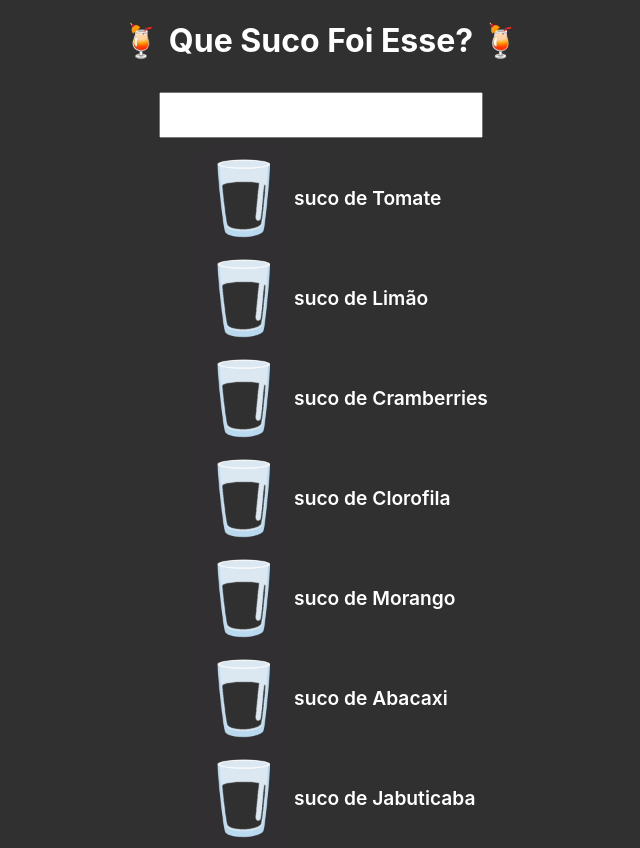
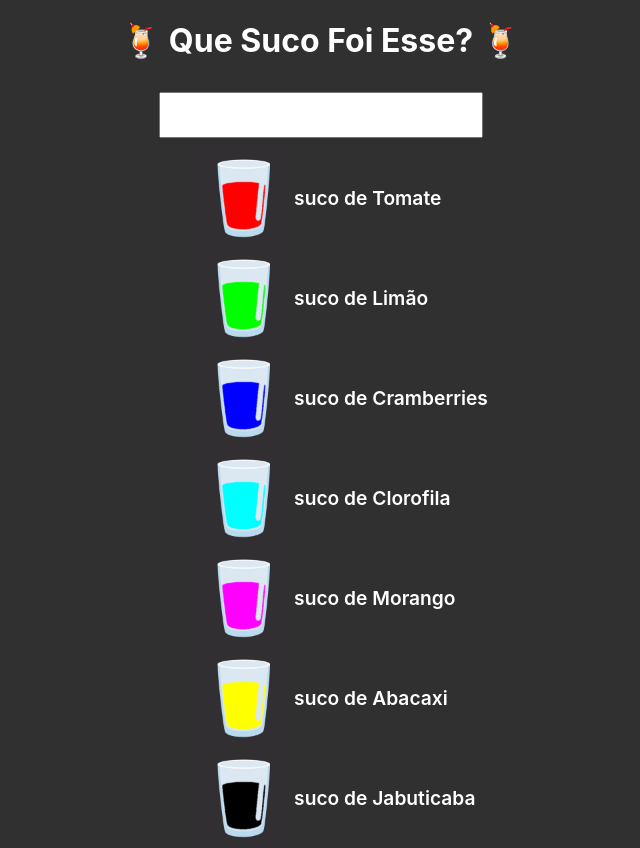
Before and after one commit to ANDREHORMAN1994/juice-switcher, a React (Create React App) app: page / in a window 1280 px wide. Shown: the whole page, without its empty margins (319-959 px from the left). Built offline with nearby package versions, Linux system fonts and the light colour scheme.

Commit message:
:heavy_check_mark: finalizando app

```diff
--- a/src/App.jsx
+++ b/src/App.jsx
@@ -3,21 +3,41 @@ import colors from "./data";
 import copo from './assets/copo.png'
 import "./App.css";
 
-// 1. listar as cores ✅
-// 2. aparecer o suco com a cor ✅
-// 3. Fazer o input
-// 4. Armazenar as informações do Input
-// 5. Atualizar essas informações
-// 6. filtrar as cores
-// 7. adicionar o copo e mudar de cor.
+// 1. Listar as cores ✅
+// 2. Renderizar o copo do suco com a cor ✅
+// 3. Mudar a cor do copo. ✅
+// 4. Criar o input de texto ✅
+// 5. Armazenar as informações do input no estado ✅
+// 6. Atualizar essas informações ✅
+// 7. Filtrar os sucos pelas cores ✅
 
 class App extends React.Component {
+  // constructor() {
+  //   super();
+  //   this.state = {
+  //     colorFilter: '',
+  //   }
+  //   this.handleChange = this.handleChange.bind(this);
+  // }
 
-  handleChange = (event) => {
-    console.log(event.target.value);
+  // PUBLIC CLASS FIELD
+  state = {
+    colorFilter: '',
+  }
+
+  handleChange = ({ target: { value } }) => {
+    this.setState({
+      colorFilter: value,
+    });
+
+    // this.setState((prev) => ({
+    //     colorFilter: value,
+    // }));
   }
 
   render() {
+    const { colorFilter } = this.state;
+
     return (
       <>
         <h1>🍹 Que Suco Foi Esse? 🍹</h1>
@@ -26,10 +46,18 @@ class App extends React.Component {
 
         <ul className="juice-container" >
           {
-            colors.map(({ suco, hex }) => (
+            colors
+            .filter(({suco}) => (
+              suco.toLowerCase().includes(colorFilter.toLowerCase())
+            ))
+            .map(({ suco, hex, name }) => (
               <li key={ hex } >
-                <img className="glass" src={copo} alt="" />
-                {/* <div className="color" style={{ backgroundColor: hex }}  /> */}
+                <img
+                  style={ { backgroundColor: hex } }
+                  className="glass"
+                  src={ copo }
+                  alt={ name }
+                />
                 <p className="text-juice" >{`suco de ${suco}`}</p>
               </li>
             ))
```
Also changed, not shown: src/App.css (+0 -7 lines).
